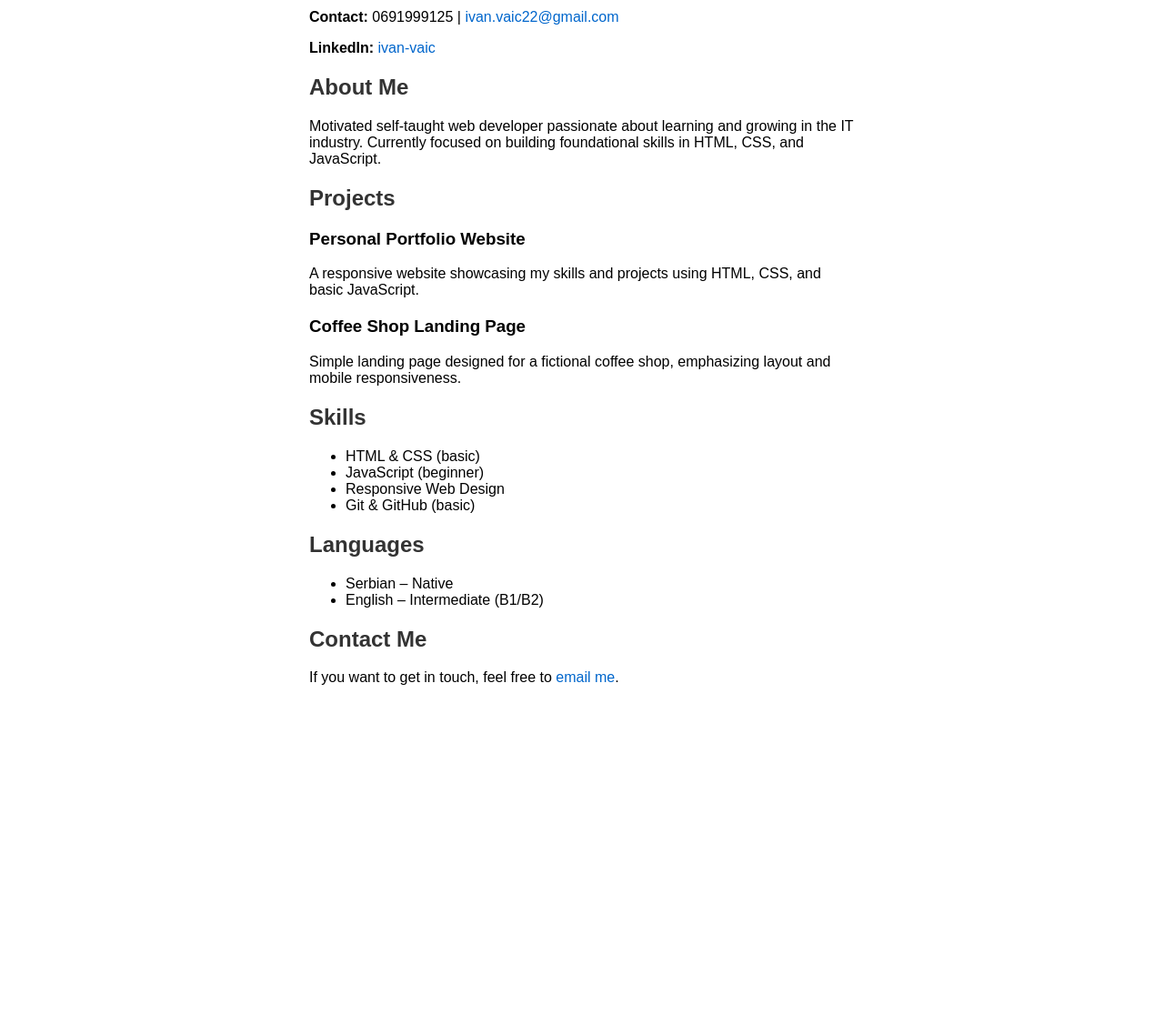
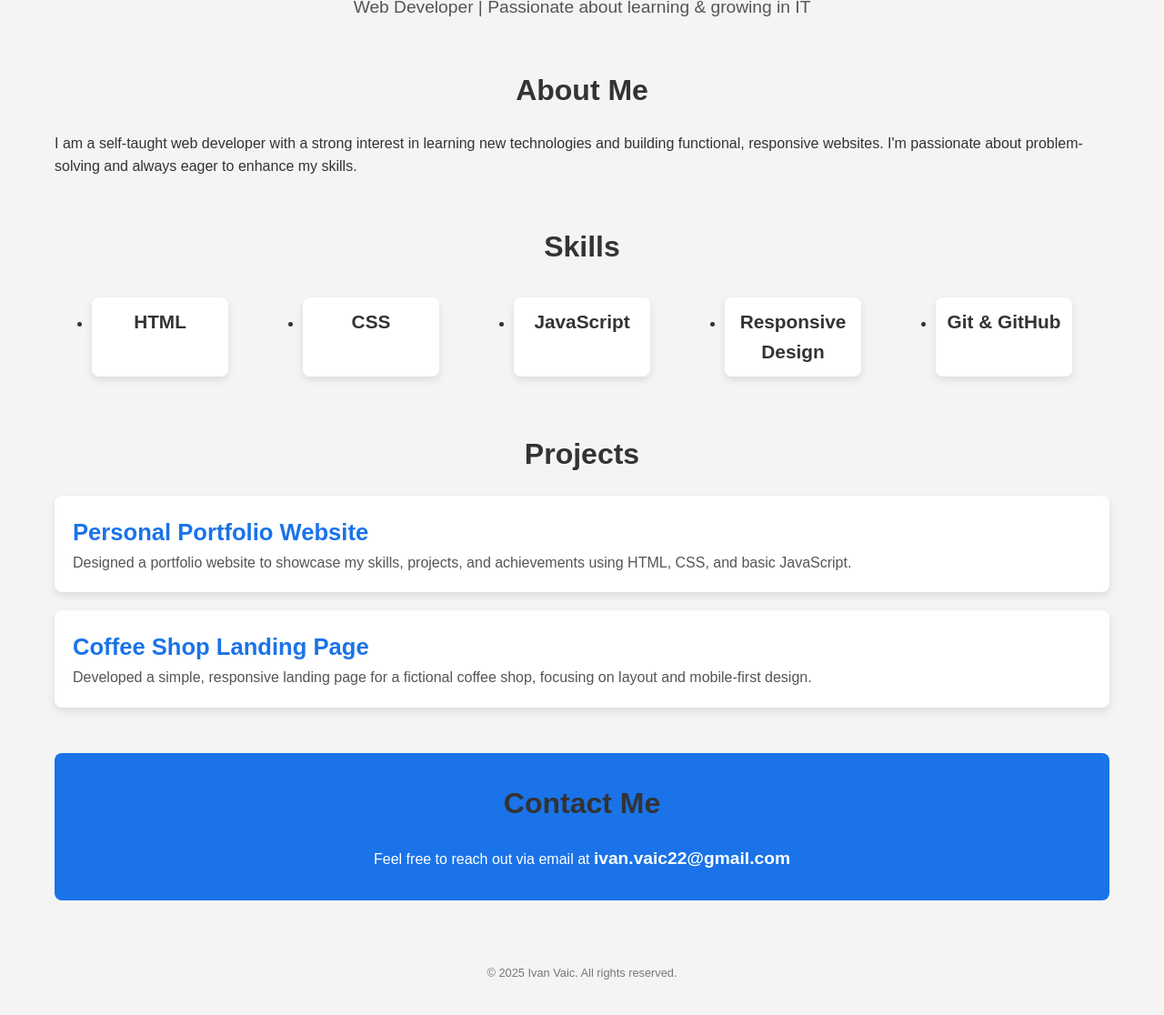
Before and after one commit to ivanvaic/ivanvaic.github.io, a plain HTML site: page index.html in a window 1280 px wide. Shown: the part 124-1240 px from the top of the page at 91% size. Before the commit the page ends 914 px from the top, so only its background shows below. Drawn offline with Linux system fonts and the light colour scheme.

Commit message:
Update index.html

```diff
--- a/index.html
+++ b/index.html
@@ -5,47 +5,219 @@
   <meta name="viewport" content="width=device-width, initial-scale=1" />
   <title>Ivan Vaic - Portfolio</title>
   <style>
-    body { font-family: Arial, sans-serif; max-width: 600px; margin: auto; padding: 20px; }
-    h1, h2 { color: #333; }
-    a { color: #0066cc; text-decoration: none; }
-    a:hover { text-decoration: underline; }
-    .project { margin-bottom: 20px; }
+    /* General reset for styling */
+    * {
+      margin: 0;
+      padding: 0;
+      box-sizing: border-box;
+    }
+
+    body {
+      font-family: 'Arial', sans-serif;
+      line-height: 1.6;
+      background-color: #f4f4f4;
+      color: #333;
+      padding: 20px;
+    }
+
+    h1, h2, h3 {
+      color: #333;
+    }
+
+    a {
+      color: #0066cc;
+      text-decoration: none;
+    }
+
+    a:hover {
+      text-decoration: underline;
+    }
+
+    /* Container for center alignment */
+    .container {
+      max-width: 1200px;
+      margin: 0 auto;
+      padding: 20px;
+    }
+
+    /* Main header styling */
+    header {
+      text-align: center;
+      margin-bottom: 50px;
+    }
+
+    header h1 {
+      font-size: 3rem;
+      color: #1a73e8;
+    }
+
+    header p {
+      font-size: 1.2rem;
+      color: #555;
+    }
+
+    /* Section styling */
+    section {
+      margin-bottom: 50px;
+    }
+
+    h2 {
+      margin-bottom: 20px;
+      font-size: 2rem;
+      text-align: center;
+      color: #333;
+    }
+
+    /* Skills section layout */
+    ul.skills {
+      display: flex;
+      flex-wrap: wrap;
+      justify-content: space-around;
+      margin-top: 20px;
+    }
+
+    ul.skills li {
+      background-color: #fff;
+      padding: 10px;
+      margin: 10px;
+      border-radius: 8px;
+      box-shadow: 0 4px 8px rgba(0, 0, 0, 0.1);
+      width: 150px;
+      text-align: center;
+    }
+
+    ul.skills li h3 {
+      font-size: 1.3rem;
+      color: #333;
+    }
+
+    /* Project cards */
+    .project-card {
+      background-color: #fff;
+      border-radius: 8px;
+      box-shadow: 0 4px 10px rgba(0, 0, 0, 0.1);
+      margin: 20px 0;
+      padding: 20px;
+      transition: transform 0.3s ease;
+    }
+
+    .project-card:hover {
+      transform: translateY(-10px);
+    }
+
+    .project-card h3 {
+      font-size: 1.6rem;
+      color: #1a73e8;
+    }
+
+    .project-card p {
+      font-size: 1rem;
+      color: #555;
+    }
+
+    /* Contact section */
+    .contact {
+      background-color: #1a73e8;
+      padding: 30px;
+      border-radius: 8px;
+      color: white;
+      text-align: center;
+    }
+
+    .contact a {
+      color: white;
+      font-weight: bold;
+      font-size: 1.2rem;
+    }
+
+    .contact a:hover {
+      text-decoration: underline;
+    }
+
+    /* Footer */
+    footer {
+      text-align: center;
+      font-size: 0.8rem;
+      color: #777;
+      padding: 20px;
+    }
+
+    /* Media Queries for responsiveness */
+    @media (max-width: 768px) {
+      .container {
+        padding: 10px;
+      }
+
+      .skills {
+        flex-direction: column;
+        align-items: center;
+      }
+
+      .project-card {
+        margin: 10px 0;
+      }
+    }
   </style>
 </head>
 <body>
+  <div class="container">
+    <!-- Header -->
+    <header>
       <h1>Ivan Vaic</h1>
-  <p><strong>Location:</strong> Belgrade, Serbia</p>
-  <p><strong>Contact:</strong> 0691999125 | <a href="mailto:ivan.vaic22@gmail.com">ivan.vaic22@gmail.com</a></p>
-  <p><strong>LinkedIn:</strong> <a href="https://www.linkedin.com/in/ivan-vaic-685b89276?trk=contact-info" target="_blank">ivan-vaic</a></p>
+      <p>Web Developer | Passionate about learning & growing in IT</p>
+    </header>
 
+    <!-- About Section -->
+    <section>
       <h2>About Me</h2>
-  <p>Motivated self-taught web developer passionate about learning and growing in the IT industry. Currently focused on building foundational skills in HTML, CSS, and JavaScript.</p>
+      <p>I am a self-taught web developer with a strong interest in learning new technologies and building functional, responsive websites. I'm passionate about problem-solving and always eager to enhance my skills.</p>
+    </section>
 
+    <!-- Skills Section -->
+    <section>
+      <h2>Skills</h2>
+      <ul class="skills">
+        <li>
+          <h3>HTML</h3>
+        </li>
+        <li>
+          <h3>CSS</h3>
+        </li>
+        <li>
+          <h3>JavaScript</h3>
+        </li>
+        <li>
+          <h3>Responsive Design</h3>
+        </li>
+        <li>
+          <h3>Git & GitHub</h3>
+        </li>
+      </ul>
+    </section>
+
+    <!-- Projects Section -->
+    <section>
       <h2>Projects</h2>
-  <div class="project">
+      <div class="project-card">
         <h3>Personal Portfolio Website</h3>
-    <p>A responsive website showcasing my skills and projects using HTML, CSS, and basic JavaScript.</p>
+        <p>Designed a portfolio website to showcase my skills, projects, and achievements using HTML, CSS, and basic JavaScript.</p>
       </div>
-  <div class="project">
+      <div class="project-card">
         <h3>Coffee Shop Landing Page</h3>
-    <p>Simple landing page designed for a fictional coffee shop, emphasizing layout and mobile responsiveness.</p>
+        <p>Developed a simple, responsive landing page for a fictional coffee shop, focusing on layout and mobile-first design.</p>
       </div>
+    </section>
 
-  <h2>Skills</h2>
-  <ul>
-    <li>HTML & CSS (basic)</li>
-    <li>JavaScript (beginner)</li>
-    <li>Responsive Web Design</li>
-    <li>Git & GitHub (basic)</li>
-  </ul>
+    <!-- Contact Section -->
+    <section class="contact">
+      <h2>Contact Me</h2>
+      <p>Feel free to reach out via email at <a href="mailto:ivan.vaic22@gmail.com">ivan.vaic22@gmail.com</a></p>
+    </section>
 
-  <h2>Languages</h2>
-  <ul>
-    <li>Serbian – Native</li>
-    <li>English – Intermediate (B1/B2)</li>
-  </ul>
-
-  <h2>Contact Me</h2>
-  <p>If you want to get in touch, feel free to <a href="mailto:ivan.vaic22@gmail.com">email me</a>.</p>
+    <!-- Footer -->
+    <footer>
+      <p>&copy; 2025 Ivan Vaic. All rights reserved.</p>
+    </footer>
+  </div>
 </body>
 </html>
```
Lines whose indentation alone changed are shown as unchanged.
